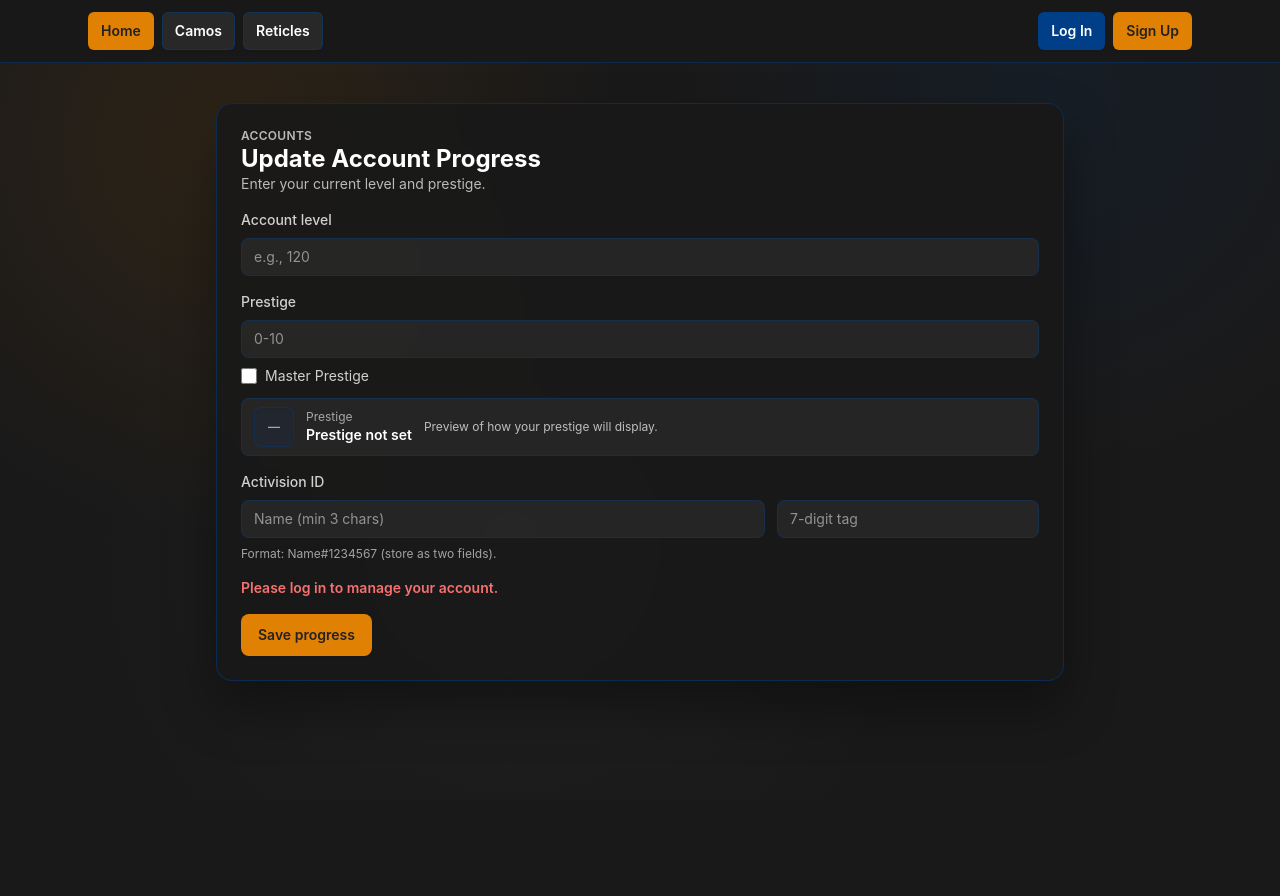
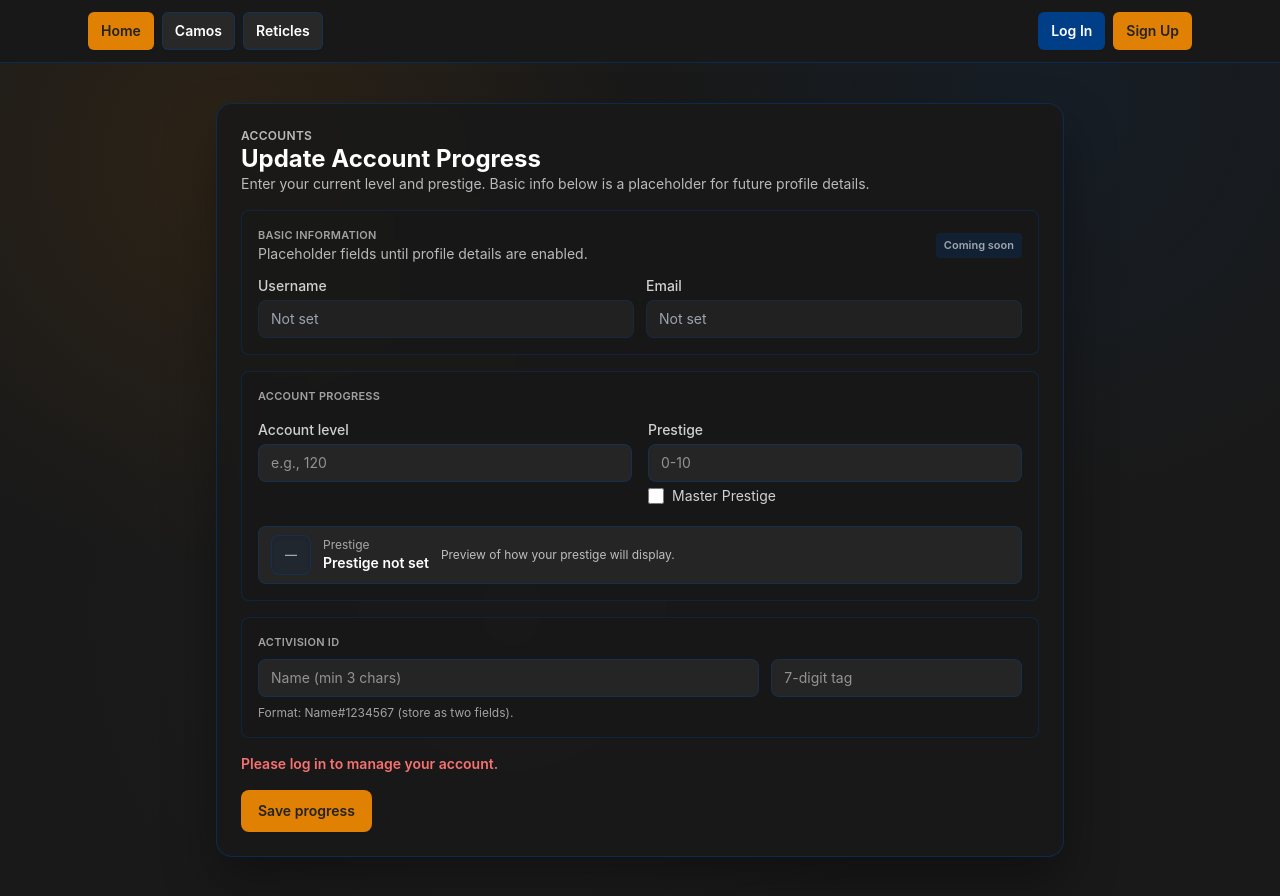
Before and after one commit to JonJon2005/CallOfDutyTracker, a Next.js app: page /accounts in a window 1280 px wide. Before the commit the page ends 800 px from the top, so only its background shows below. Built offline with nearby package versions, Linux system fonts and the light colour scheme; no server answers.

Commit message:
[FEAT] - Placeholder account information sections

```diff
--- a/src/app/accounts/page.tsx
+++ b/src/app/accounts/page.tsx
@@ -125,12 +125,56 @@ export default function AccountsPage() {
           <div>
             <p className="text-xs font-semibold uppercase tracking-wide text-white/70">Accounts</p>
             <h1 className="text-2xl font-bold leading-tight">Update Account Progress</h1>
-            <p className="text-sm text-white/70">Enter your current level and prestige.</p>
+            <p className="text-sm text-white/70">
+              Enter your current level and prestige. Basic info below is a placeholder for future
+              profile details.
+            </p>
           </div>
         </div>
 
         <form className="space-y-4" onSubmit={handleSave}>
+          <div className="space-y-3 rounded-lg border border-cod-blue/35 bg-cod-charcoal-dark/70 p-4">
+            <div className="flex items-center justify-between">
               <div>
+                <p className="text-[11px] font-semibold uppercase tracking-wide text-white/60">
+                  Basic Information
+                </p>
+                <p className="text-sm text-white/70">Placeholder fields until profile details are enabled.</p>
+              </div>
+              <span className="rounded bg-cod-blue/25 px-2 py-1 text-[11px] font-semibold text-white/60">
+                Coming soon
+              </span>
+            </div>
+            <div className="grid gap-3 md:grid-cols-2">
+              <div className="space-y-1">
+                <label className="block text-sm font-medium text-white/80">Username</label>
+                <input
+                  type="text"
+                  placeholder="Not set"
+                  disabled
+                  className="w-full rounded-lg border border-cod-blue/30 bg-cod-charcoal-light/50 px-3 py-2 text-sm text-white/60"
+                />
+              </div>
+              <div className="space-y-1">
+                <label className="block text-sm font-medium text-white/80">Email</label>
+                <input
+                  type="text"
+                  placeholder="Not set"
+                  disabled
+                  className="w-full rounded-lg border border-cod-blue/30 bg-cod-charcoal-light/50 px-3 py-2 text-sm text-white/60"
+                />
+              </div>
+            </div>
+          </div>
+
+          <div className="space-y-4 rounded-lg border border-cod-blue/35 bg-cod-charcoal-dark/70 p-4">
+            <div className="flex items-center justify-between">
+              <p className="text-[11px] font-semibold uppercase tracking-wide text-white/60">
+                Account Progress
+              </p>
+            </div>
+            <div className="grid gap-4 md:grid-cols-2">
+              <div className="space-y-1">
                 <label className="block text-sm font-medium text-white/80" htmlFor="level">
                   Account level
                 </label>
@@ -142,11 +186,11 @@ export default function AccountsPage() {
                   value={level}
                   onChange={(e) => setLevel(e.target.value === "" ? "" : Number(e.target.value))}
                   placeholder="e.g., 120"
-              className="mt-2 w-full rounded-lg border border-cod-blue/40 bg-cod-charcoal-light/70 px-3 py-2 text-sm text-white placeholder:text-white/50 focus:border-cod-orange focus:outline-none focus:ring-2 focus:ring-cod-orange/60"
+                  className="w-full rounded-lg border border-cod-blue/40 bg-cod-charcoal-light/70 px-3 py-2 text-sm text-white placeholder:text-white/50 focus:border-cod-orange focus:outline-none focus:ring-2 focus:ring-cod-orange/60"
                   disabled={loading || saving}
                 />
               </div>
-          <div className="space-y-2">
+              <div className="space-y-1">
                 <label className="block text-sm font-medium text-white/80" htmlFor="prestige">
                   Prestige
                 </label>
@@ -159,7 +203,7 @@ export default function AccountsPage() {
                   value={prestige}
                   onChange={(e) => setPrestige(e.target.value === "" ? "" : Number(e.target.value))}
                   placeholder="0-10"
-              className="mt-1 w-full rounded-lg border border-cod-blue/40 bg-cod-charcoal-light/70 px-3 py-2 text-sm text-white placeholder:text-white/50 focus:border-cod-orange focus:outline-none focus:ring-2 focus:ring-cod-orange/60"
+                  className="w-full rounded-lg border border-cod-blue/40 bg-cod-charcoal-light/70 px-3 py-2 text-sm text-white placeholder:text-white/50 focus:border-cod-orange focus:outline-none focus:ring-2 focus:ring-cod-orange/60"
                   disabled={loading || saving || isMaster}
                 />
                 <label className="inline-flex items-center gap-2 text-sm text-white/80">
@@ -172,14 +216,20 @@ export default function AccountsPage() {
                   />
                   Master Prestige
                 </label>
+              </div>
+            </div>
             <div className="flex items-center gap-3 rounded-lg border border-cod-blue/40 bg-cod-charcoal-light/70 px-3 py-2">
               <PrestigeBadge prestige={prestigePreviewValue} isMaster={isMaster} size="sm" />
               <p className="text-xs text-white/70">Preview of how your prestige will display.</p>
             </div>
           </div>
 
-          <div className="space-y-2">
-            <label className="block text-sm font-medium text-white/80">Activision ID</label>
+          <div className="space-y-2 rounded-lg border border-cod-blue/35 bg-cod-charcoal-dark/70 p-4">
+            <div className="flex items-center justify-between">
+              <p className="text-[11px] font-semibold uppercase tracking-wide text-white/60">
+                Activision ID
+              </p>
+            </div>
             <div className="grid gap-3 md:grid-cols-[2fr_1fr]">
               <input
                 type="text"
```
Lines whose indentation alone changed are shown as unchanged.
